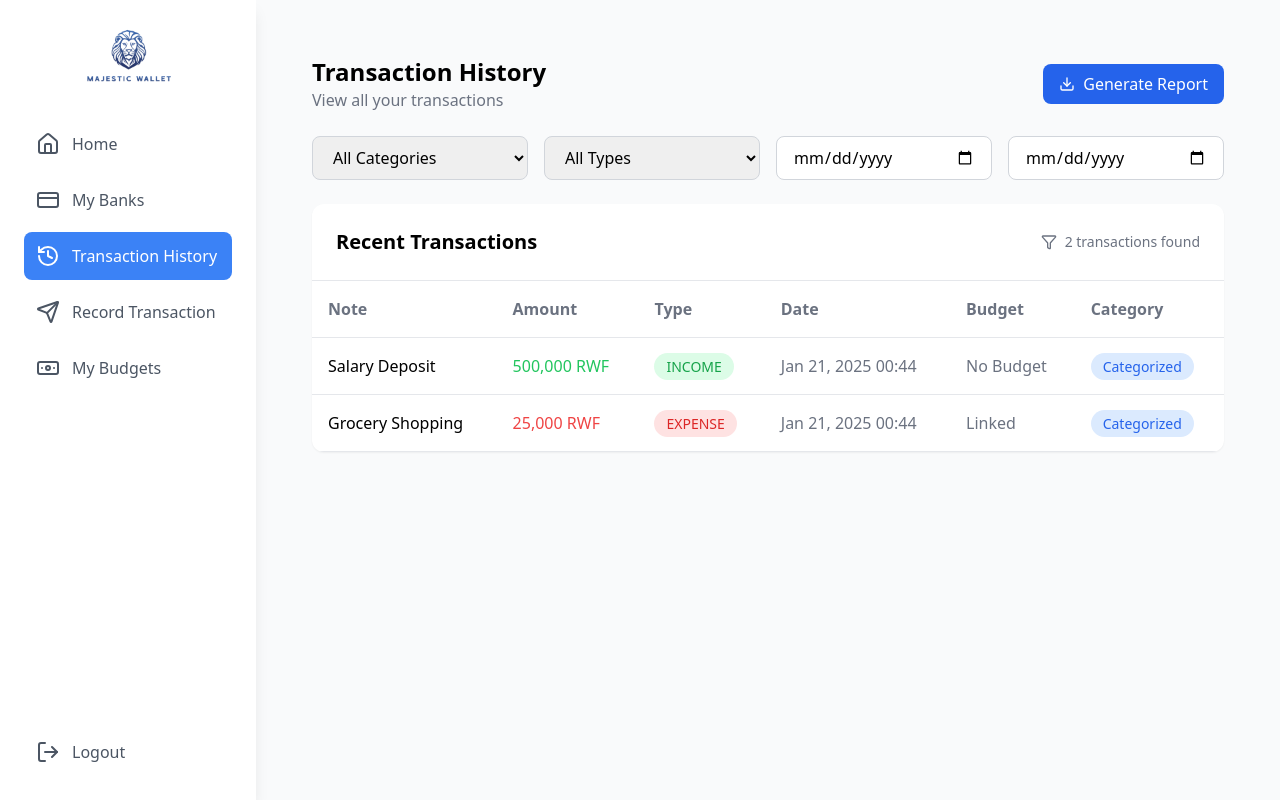
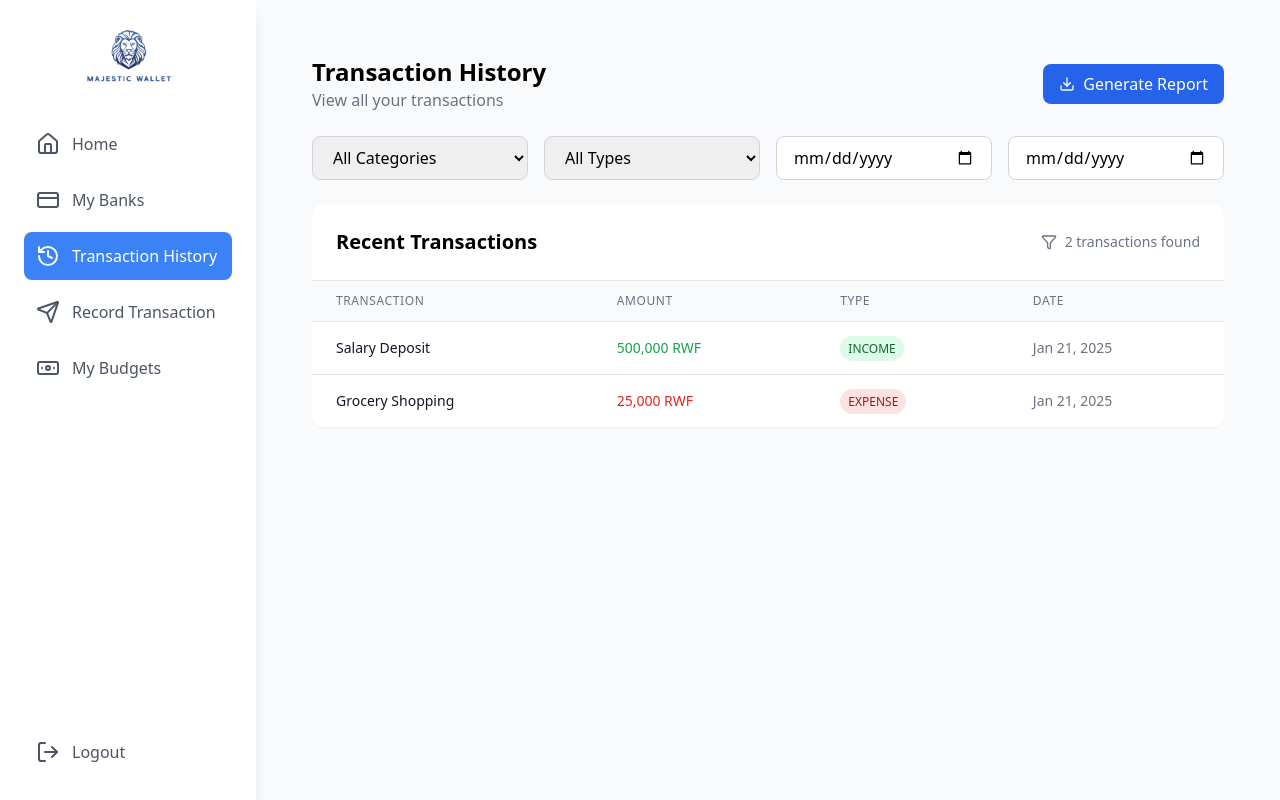
Before and after one commit to Bikaze/Taskforce, a React (Vite) app: page /transactions in a window 1280 px wide. Built offline with nearby package versions, Linux system fonts and the light colour scheme.

Commit message:
small changes on the transaction table

```diff
--- a/src/components/TransactionTable.tsx
+++ b/src/components/TransactionTable.tsx
@@ -8,58 +8,112 @@ interface TransactionTableProps {
 const TransactionTable: React.FC<TransactionTableProps> = ({
   transactions,
 }) => (
-  <div className="overflow-x-auto">
-    <table className="w-full min-w-[800px]">
-      <thead className="text-left text-gray-500 border-b">
+  <>
+    {/* Mobile view */}
+    <div className="block sm:hidden">
+      <div className="divide-y divide-gray-200">
+        {transactions.map((transaction) => (
+          <div key={transaction.id} className="p-4">
+            <div className="flex justify-between items-start">
+              <div className="flex-1">
+                <p className="font-medium text-gray-900">{transaction.note}</p>
+                <div className="mt-1 flex items-center gap-2 text-sm text-gray-500">
+                  <span>
+                    {format(new Date(transaction.date), "MMM dd, yyyy")}
+                  </span>
+                  <span>•</span>
+                  <span
+                    className={`px-2 py-1 rounded-full text-xs ${
+                      transaction.type === "EXPENSE"
+                        ? "bg-red-100 text-red-800"
+                        : "bg-green-100 text-green-800"
+                    }`}
+                  >
+                    {transaction.type}
+                  </span>
+                </div>
+              </div>
+              <div
+                className={`text-right ${
+                  transaction.type === "EXPENSE"
+                    ? "text-red-600"
+                    : "text-green-600"
+                }`}
+              >
+                {transaction.amount.toLocaleString()} RWF
+              </div>
+            </div>
+          </div>
+        ))}
+      </div>
+    </div>
+
+    {/* Desktop view */}
+    <div className="hidden sm:block">
+      <table className="min-w-full divide-y divide-gray-200">
+        <thead className="bg-gray-50">
           <tr>
-          <th className="p-4">Note</th>
-          <th className="p-4">Amount</th>
-          <th className="p-4">Type</th>
-          <th className="p-4">Date</th>
-          <th className="p-4">Budget</th>
-          <th className="p-4">Category</th>
+            <th
+              scope="col"
+              className="px-6 py-3 text-left text-xs font-medium text-gray-500 uppercase tracking-wider"
+            >
+              Transaction
+            </th>
+            <th
+              scope="col"
+              className="px-6 py-3 text-left text-xs font-medium text-gray-500 uppercase tracking-wider"
+            >
+              Amount
+            </th>
+            <th
+              scope="col"
+              className="px-6 py-3 text-left text-xs font-medium text-gray-500 uppercase tracking-wider"
+            >
+              Type
+            </th>
+            <th
+              scope="col"
+              className="px-6 py-3 text-left text-xs font-medium text-gray-500 uppercase tracking-wider"
+            >
+              Date
+            </th>
           </tr>
         </thead>
-      <tbody>
+        <tbody className="bg-white divide-y divide-gray-200">
           {transactions.map((transaction) => (
-          <tr key={transaction.id} className="border-b hover:bg-gray-50">
-            <td className="p-4">{transaction.note}</td>
+            <tr key={transaction.id} className="hover:bg-gray-50">
+              <td className="px-6 py-4 whitespace-nowrap text-sm font-medium text-gray-900">
+                {transaction.note}
+              </td>
               <td
-              className={`p-4 ${
+                className={`px-6 py-4 whitespace-nowrap text-sm ${
                   transaction.type === "EXPENSE"
-                  ? "text-red-500"
-                  : "text-green-500"
+                    ? "text-red-600"
+                    : "text-green-600"
                 }`}
               >
                 {transaction.amount.toLocaleString()} RWF
               </td>
-            <td className="p-4">
+              <td className="px-6 py-4 whitespace-nowrap text-sm">
                 <span
-                className={`px-3 py-1 rounded-full text-sm ${
+                  className={`px-2 py-1 rounded-full text-xs ${
                     transaction.type === "EXPENSE"
-                    ? "bg-red-100 text-red-600"
-                    : "bg-green-100 text-green-600"
+                      ? "bg-red-100 text-red-800"
+                      : "bg-green-100 text-green-800"
                   }`}
                 >
                   {transaction.type}
                 </span>
               </td>
-            <td className="p-4 text-gray-500">
-              {format(new Date(transaction.date), "MMM dd, yyyy HH:mm")}
-            </td>
-            <td className="p-4 text-gray-500">
-              {transaction.budgetId ? "Linked" : "No Budget"}
-            </td>
-            <td className="p-4">
-              <span className="px-3 py-1 rounded-full bg-blue-100 text-blue-600 text-sm">
-                {transaction.categoryId ? "Categorized" : "Uncategorized"}
-              </span>
+              <td className="px-6 py-4 whitespace-nowrap text-sm text-gray-500">
+                {format(new Date(transaction.date), "MMM dd, yyyy")}
               </td>
             </tr>
           ))}
         </tbody>
       </table>
     </div>
+  </>
 );
 
 export default TransactionTable;
```
Lines whose indentation alone changed are shown as unchanged.
